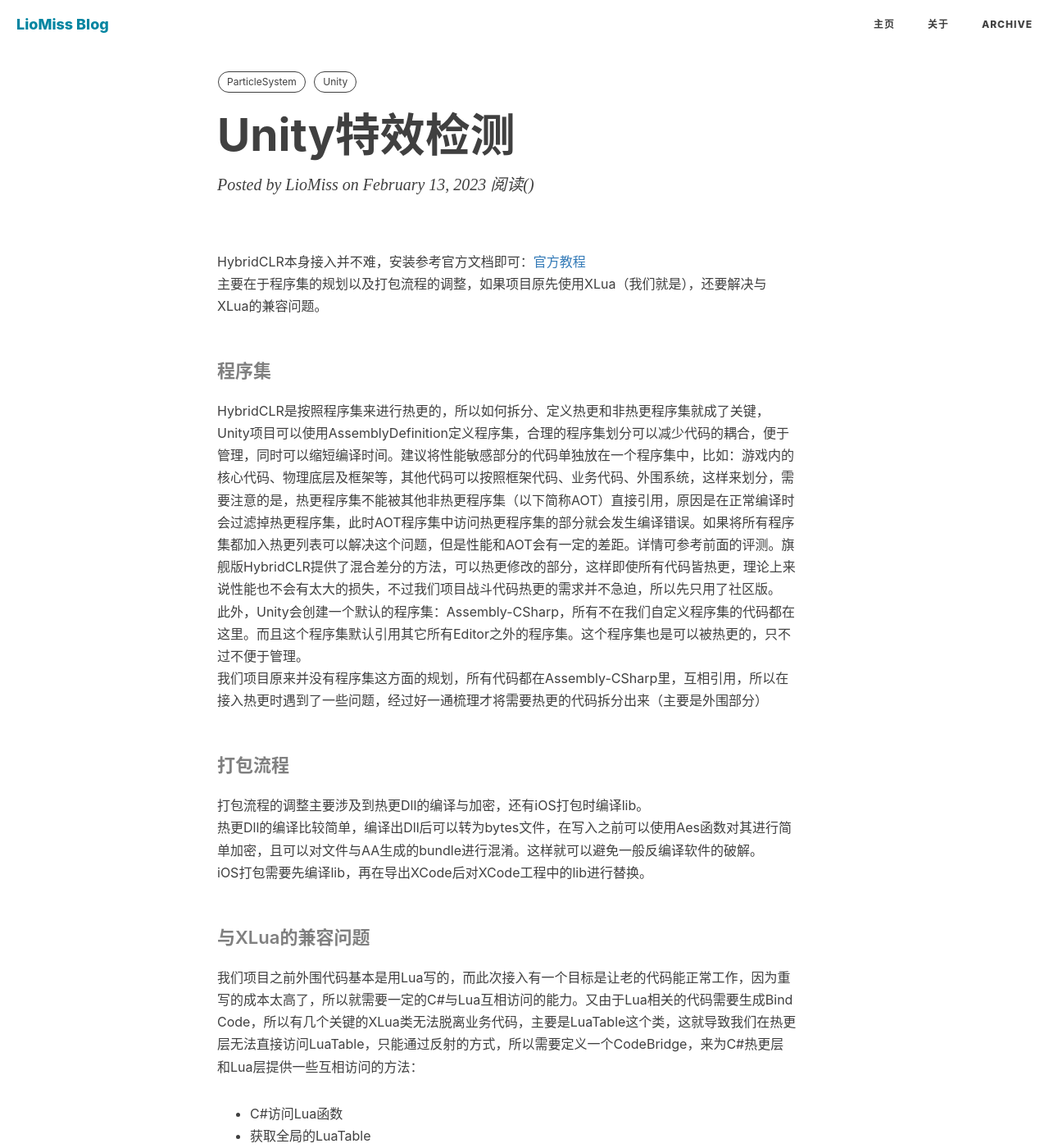
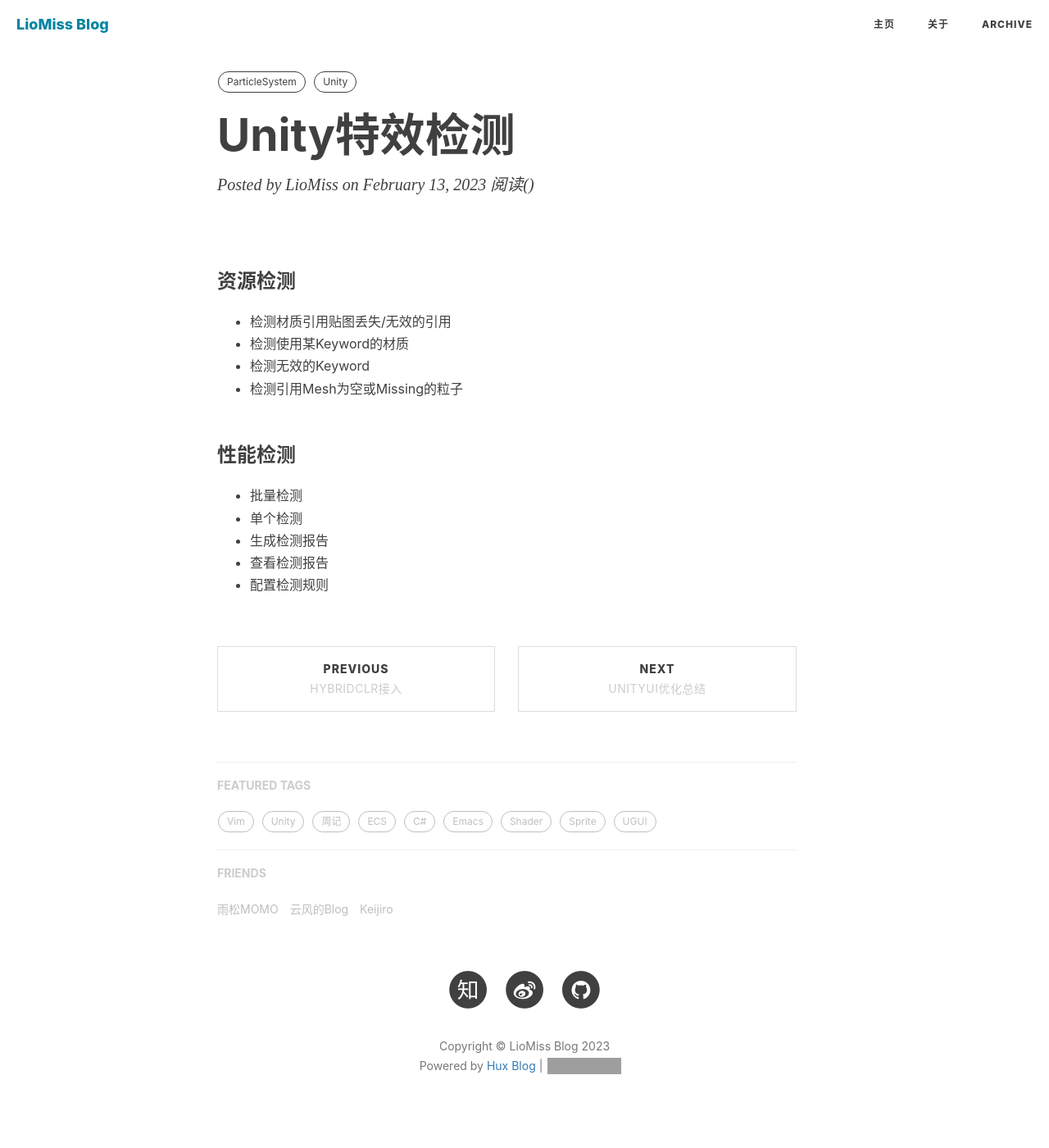
Before and after one commit to LioMiss/LioMiss.github.io, a Jekyll site: the page built from _posts/2023-2-13-particleChecker.md, in a window 1280 px wide and 1400 px high. Shown: the whole window at 82% size. Built offline with Jekyll 4.4.1, drawn with Linux system fonts in a browser that asks for light colours; nearby versions of some CDN libraries; comment, search, counter and statistics services are not loaded; some of the changed text lies outside the part shown; grey boxes are pictures that could not be loaded.

Commit message:
Update 2023-2-13-particleChecker.md

```diff
--- a/_posts/2023-2-13-particleChecker.md
+++ b/_posts/2023-2-13-particleChecker.md
@@ -8,27 +8,16 @@
   - ParticleSystem
   - Unity
 ---
-HybridCLR本身接入并不难，安装参考官方文档即可：[官方教程]("https://hybridclr.doc.code-philosophy.com/docs/basic/install")
-主要在于程序集的规划以及打包流程的调整，如果项目原先使用XLua（我们就是），还要解决与XLua的兼容问题。
 
-#### 程序集
-HybridCLR是按照程序集来进行热更的，所以如何拆分、定义热更和非热更程序集就成了关键，Unity项目可以使用AssemblyDefinition定义程序集，合理的程序集划分可以减少代码的耦合，便于管理，同时可以缩短编译时间。建议将性能敏感部分的代码单独放在一个程序集中，比如：游戏内的核心代码、物理底层及框架等，其他代码可以按照框架代码、业务代码、外围系统，这样来划分，需要注意的是，热更程序集不能被其他非热更程序集（以下简称AOT）直接引用，原因是在正常编译时会过滤掉热更程序集，此时AOT程序集中访问热更程序集的部分就会发生编译错误。如果将所有程序集都加入热更列表可以解决这个问题，但是性能和AOT会有一定的差距。详情可参考前面的评测。旗舰版HybridCLR提供了混合差分的方法，可以热更修改的部分，这样即使所有代码皆热更，理论上来说性能也不会有太大的损失，不过我们项目战斗代码热更的需求并不急迫，所以先只用了社区版。
-此外，Unity会创建一个默认的程序集：Assembly-CSharp，所有不在我们自定义程序集的代码都在这里。而且这个程序集默认引用其它所有Editor之外的程序集。这个程序集也是可以被热更的，只不过不便于管理。
-我们项目原来并没有程序集这方面的规划，所有代码都在Assembly-CSharp里，互相引用，所以在接入热更时遇到了一些问题，经过好一通梳理才将需要热更的代码拆分出来（主要是外围部分）
+### 资源检测
++ 检测材质引用贴图丢失/无效的引用
++ 检测使用某Keyword的材质
++ 检测无效的Keyword
++ 检测引用Mesh为空或Missing的粒子
 
-#### 打包流程
-打包流程的调整主要涉及到热更Dll的编译与加密，还有iOS打包时编译lib。
-热更Dll的编译比较简单，编译出Dll后可以转为bytes文件，在写入之前可以使用Aes函数对其进行简单加密，且可以对文件与AA生成的bundle进行混淆。这样就可以避免一般反编译软件的破解。
-iOS打包需要先编译lib，再在导出XCode后对XCode工程中的lib进行替换。
-
-#### 与XLua的兼容问题
-我们项目之前外围代码基本是用Lua写的，而此次接入有一个目标是让老的代码能正常工作，因为重写的成本太高了，所以就需要一定的C#与Lua互相访问的能力。又由于Lua相关的代码需要生成Bind Code，所以有几个关键的XLua类无法脱离业务代码，主要是LuaTable这个类，这就导致我们在热更层无法直接访问LuaTable，只能通过反射的方式，所以需要定义一个CodeBridge，来为C#热更层和Lua层提供一些互相访问的方法：
-+ C#访问Lua函数
-+ 获取全局的LuaTable
-+ 创建新Table
-+ 修改、读取LuaTable中的值
-这个桥接函数是放在AOT层的，可以被所有代码访问，这样一来，C#层和Lua层可以通过这个中间层来互相通信。
-还需要注意一点，XLua本身的Dll是无法热更的，暂时不支持外部Dll的热更。
-
-#### 总结
-踩过一些坑后，HybridCLR总算顺利接入了，在线上也没有遇到什么问题，稳定性还是比较高的。终于摆脱了Lua较差的可读性（并没有完全摆脱），性能也会提高不少。
+### 性能检测
++ 批量检测
++ 单个检测
++ 生成检测报告
++ 查看检测报告
++ 配置检测规则
```
